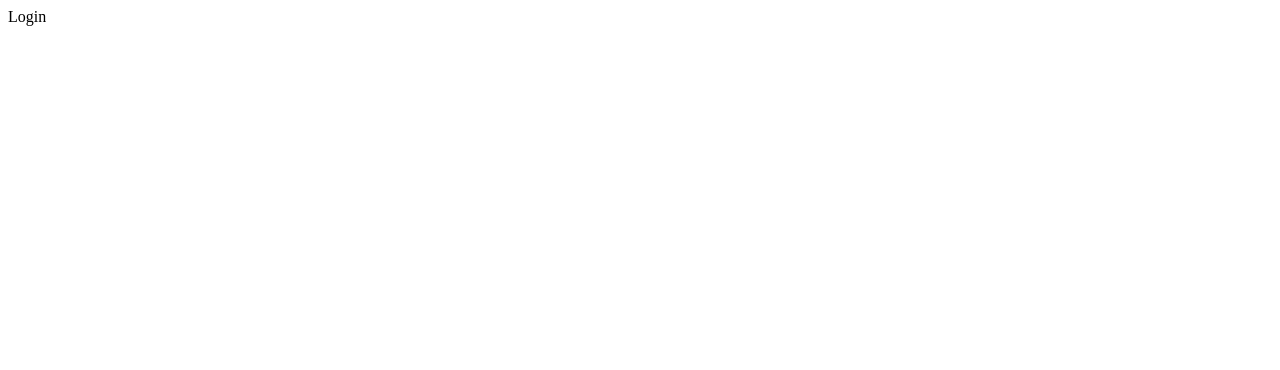
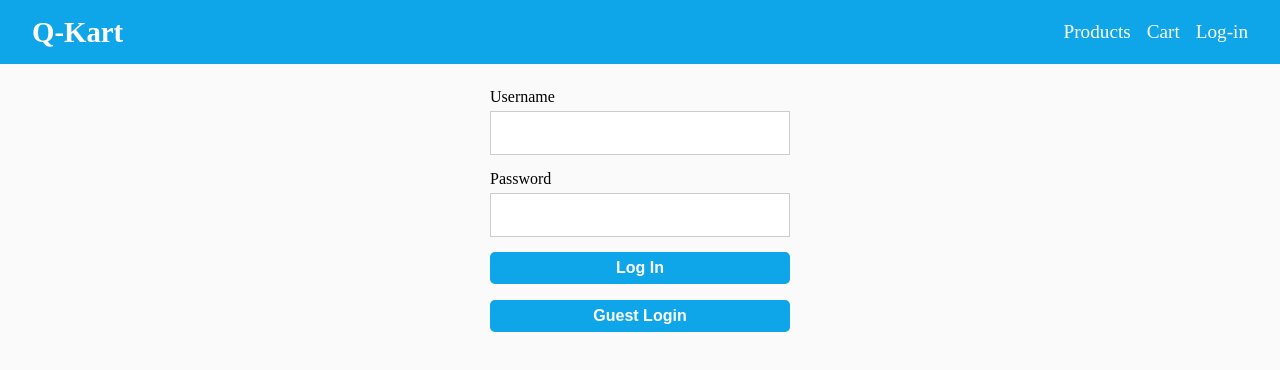
Before and after one commit to madhurrajput23/q-kart, a Next.js app: page /login in a window 1280 px wide. Shown: the top 370 px of the page. Built offline with nearby package versions, Linux system fonts and the light colour scheme.

Commit message:
added navbar and login

```diff
--- /dev/null
+++ b/components/navbar/Navbar.jsx
@@ -0,0 +1,14 @@
+import NavbarMenu from "./NavbarMenu";
+import styles from "./Navbar.module.css";
+
+function Navbar() {
+
+  return (
+    <nav className={styles.navbar}>
+        <div className={styles.brandName}>Q-Kart</div>
+        <NavbarMenu />
+    </nav>
+  );
+}
+
+export default Navbar;
--- /dev/null
+++ b/components/navbar/Navbar.module.css
@@ -0,0 +1,38 @@
+.navbar {
+    display: flex;
+    align-items: center;
+    justify-content: space-between;
+    min-height: 64px;
+    background-color: var(--color-primary);
+    color: #fff;
+    padding: 0 32px;
+    margin-bottom: 1.5rem;
+  }
+
+  .navbar__menu {
+    display: flex;
+    align-items: center;
+  }
+
+  .brandName{
+    font-size: 1.8rem;
+    font-weight: bold;
+  }
+
+  .navbar__menuItem {
+    margin-left: 16px;
+    font-size: 1.2rem;
+    color: #fff;
+    text-decoration: none;
+  }
+
+  .navbar__menuItem:hover {
+    color: #ccc;
+  }
+
+  @media (max-width: 768px) {
+    .navbar {
+      padding: 0 16px;
+    }
+
+  }
--- /dev/null
+++ b/components/navbar/NavbarMenu.jsx
@@ -0,0 +1,21 @@
+import Link from "next/link";
+
+import styles from "./Navbar.module.css";
+
+function NavbarMenu() {
+  return (
+    <div className={styles.navbar__menu}>
+      <Link href="/products" className={styles.navbar__menuItem}>
+        Products
+      </Link>
+      <Link href="/cart" className={styles.navbar__menuItem}>
+        Cart
+      </Link>
+      <Link href="/login" className={styles.navbar__menuItem}>
+        Log-in
+      </Link>
+    </div>
+  );
+}
+
+export default NavbarMenu;
--- a/pages/_app.js
+++ b/pages/_app.js
@@ -1,5 +1,11 @@
+import Navbar from '../components/navbar/Navbar';
 import '../styles/globals.css'
 
 export default function App({ Component, pageProps }) {
-  return <Component {...pageProps} />
+  return (
+    <>
+      <Navbar />
+      <Component {...pageProps} />
+    </>
+  );
 }
--- a/pages/login/index.js
+++ b/pages/login/index.js
@@ -1,7 +1,64 @@
-import React from "react";
+import axios from 'axios';
+import { useState } from 'react'
+import styles from './login.module.css';
+
+
 
 const Login = () => {
-  return <div>Login</div>;
-};
+   const[username, setUsername] = useState();
+   const[password, setPassword] = useState();
+
+  const loginHandler = (event) =>{
+    event.preventDefault();
+    fetch('https://dummyjson.com/auth/login', {
+      method: 'POST',
+      headers: { 'Content-Type': 'application/json' },
+      body: JSON.stringify({
+
+        username: username,
+        password: password,
+        // expiresInMins: 60, // optional
+      })
+    })
+    .then(res => res.json())
+    .then(console.log);
+  }
+
+  const guestLoginHandler = (event) =>{
+    event.preventDefault();
+    fetch('https://dummyjson.com/auth/login', {
+      method: 'POST',
+      headers: { 'Content-Type': 'application/json' },
+      body: JSON.stringify({
+
+        username: 'kminchelle',
+        password: '0lelplR',
+        // expiresInMins: 60, // optional
+      })
+    })
+    .then(res => res.json())
+    .then(console.log);
+  }
+
+
+  return (
+    <form className={styles.loginForm}>
+      <label htmlFor="username" className={styles.label}>
+        Username
+      </label>
+      <input type="text" id="username" className={styles.input} onChange={(event)=>setUsername(event.target.value)}/>
+      <label htmlFor="password" className={styles.label}>
+        Password
+      </label>
+      <input type="password" id="password" className={styles.input} onChange={(event)=>setPassword(event.target.value)}/>
+      <button type="submit" className="primary_button" onClick={loginHandler}>
+        Log In
+      </button>
+      <button type="submit" className="primary_button" onClick={guestLoginHandler}>
+        Guest Login
+      </button>
+    </form>
+  )
+}
 
 export default Login;
--- /dev/null
+++ b/pages/login/login.module.css
@@ -0,0 +1,21 @@
+.loginForm {
+    display: flex;
+    flex-direction: column;
+    width: 300px;
+    margin: 0 auto;
+  }
+
+  .label {
+    font-size: 16px;
+    margin-bottom: 5px;
+  }
+
+  .input {
+    font-size: 16px;
+    padding: 12px;
+    margin-bottom: 15px;
+    border: 1px solid #ccc;
+  }
+  .loginForm button{
+    margin-bottom: 1rem;
+  }
--- a/pages/products/products.module.css
+++ b/pages/products/products.module.css
@@ -2,4 +2,5 @@
     display: flex;
     flex-wrap: wrap;
     gap: 3rem;
+    justify-content: center;
 }
--- a/styles/globals.css
+++ b/styles/globals.css
@@ -1,3 +1,11 @@
+*{
+   margin: 0;
+   padding: 0;
+
+}
+body{
+  background-color: #fafafa;
+}
 :root {
   --color-primary: #0ea5e9;
 }
```
